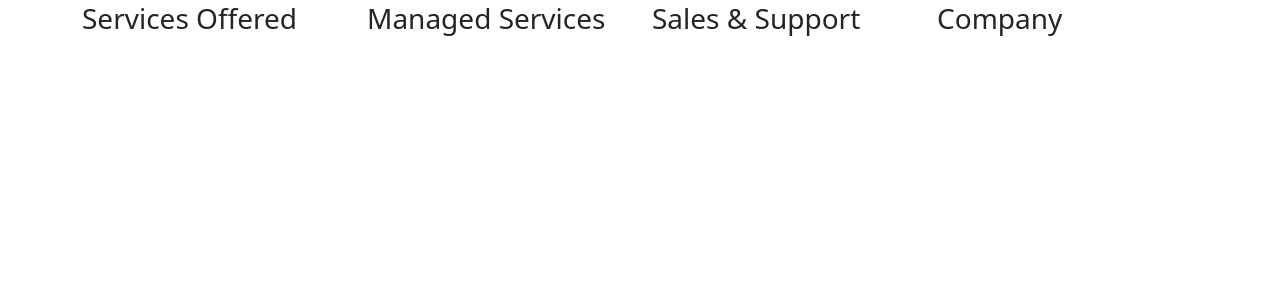
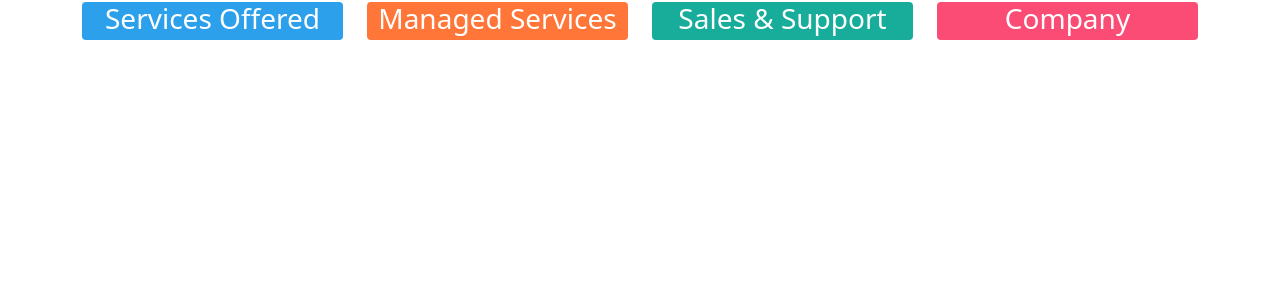
Before and after one commit to MahrZain/Air-Nexuss, a Django app: page / in a window 1280 px wide. Shown: the part 126-428 px from the top of the page. Run offline with Django 5.2, Linux system fonts and the light colour scheme; some libraries are stand-ins or nearby versions.

Commit message:
added footer

```diff
--- a/static/css/style.css
+++ b/static/css/style.css
@@ -35,5 +35,38 @@
  /* ------------------------------------------------------------------------------ */
 
 .cust-header{
-
+    background-color: #2CA0EA;
+    color:white;
+    justify-content:center;
+    display: flex;
+    height: 3vw;
+    border-radius: 4px;
+    border-color: #2CA0EA;
 }
+.cust-header1{
+    background-color: #FF7638;
+    color:white;
+    justify-content:center;
+    display: flex;
+    height: 3vw;
+    border-radius: 4px;
+    border-color: #FF7638;
+}
+.cust-header2{
+    background-color: #17AD9A;
+    color:white;
+    justify-content:center;
+    display: flex;
+    height: 3vw;
+    border-radius: 4px;
+    border-color: #17AD9A;
+}
+.cust-header3{
+    background-color: #FA4C75;
+    color:white;
+    justify-content:center;
+    display: flex;
+    height: 3vw;
+    border-radius: 4px;
+    border-color: #FA4C75;
+}
--- a/templates/footer.html
+++ b/templates/footer.html
@@ -1,18 +1,19 @@
+{% load static %}
 
 <div class="container">
 
     <div class="row">
         <div class="col-md-3">
-            <h3>Services Offered</h3>
+            <h3 class="cust-header">Services Offered</h3>
         </div>
         <div class="col-md-3">
-            <h3>Managed Services</h3>
+            <h3 class="cust-header1">Managed Services</h3>
         </div>
         <div class="col-md-3">
-            <h3>Sales & Support</h3>
+            <h3 class="cust-header2">Sales & Support</h3>
         </div>
         <div class="col-md-3">
-            <h3>Company</h3>
+            <h3 class="cust-header3">Company</h3>
         </div>
     </div>
 
--- a/templates/index.html
+++ b/templates/index.html
@@ -1,5 +1,6 @@
 
     {% include 'header.html' %}
+
     <main>
 
     </main>
```
